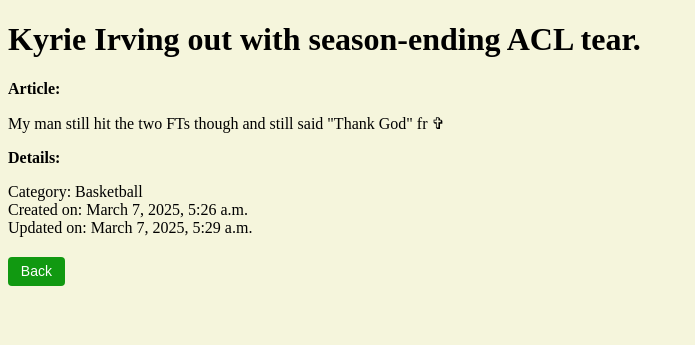
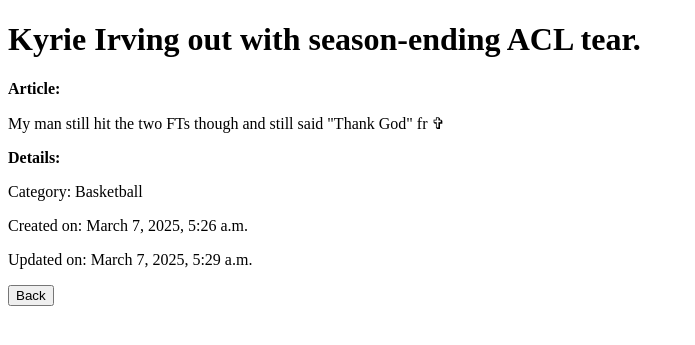
Before and after one commit to icepicklife/hobbysite-E-10, a Django app: page /wiki/article/3/ in a window 1280 px wide. Shown: the top 345 px of the page, without its empty margins (0-695 px from the left). Run offline with Django 5.2, Linux system fonts and the light colour scheme; data comes from the database, SQL or seed files in the repository.

Commit message:
removed css
might mess up stuff

```diff
--- a/hobbysite/settings.py
+++ b/hobbysite/settings.py
@@ -30,8 +30,6 @@
 DEBUG = True
 
 ALLOWED_HOSTS = []
-
-STATICFILES_DIRS = [os.path.join(BASE_DIR, "static")]
 
 # Application definition
 
--- a/static/css/styles.css
+++ /dev/null
@@ -1,32 +0,0 @@
-body {
-    background-color: beige;
-}
-
-/* this is bad practice, should be titles and not all of h2 in general, but CSS isnt graded here so yeah */
-h2 a {
-    text-decoration: underline;
-    font-size: 1.5rem;
-    color: palevioletred;
-    transition: color 0.3s ease;
-}
-
-h2 a:hover {
-    color: #007BFF;
-  }
-
-.details p {
-    margin: 0;
-}
-
-/* from my other project */
-.back-button {
-    margin-top: 1.25rem;
-    padding: 0.4rem 0.8rem;
-    font-size: 0.875rem;
-    color: #fff;
-    background-color: #191;
-    border: none;
-    border-radius: 4px;
-    cursor: pointer;
-    transition: background-color 0.3s ease;
-  }
--- a/templates/base.html
+++ b/templates/base.html
@@ -7,8 +7,7 @@
         <title>
             {% block title %}Default Title{% endblock %}
         </title>
-        <link rel="stylesheet" type="text/css" href="{%static 'css/styles.css' %}">
-        {% block styles %}{% endblock %} <!-- oh this is for internal CSS pala -->
+        {% block styles %}{% endblock %}
     </head>
     <body>
         {% block content %}{% endblock %}
--- a/wiki/templates/wiki/article_detail.html
+++ b/wiki/templates/wiki/article_detail.html
@@ -11,10 +11,10 @@
     <p><b>Article:</b></p>
     <p>{{ article.entry }}</p>
     <p><b>Details:</b></p>
-    <div class="details">
+    <div>
         <p>Category: {{ article.category }}</p>
         <p>Created on: {{ article.created_on }}</p>
         <p>Updated on: {{ article.updated_on }}</p>
     </div>
-    <button class="back-button" onclick="window.history.back()">Back</button>
+    <button onclick="window.history.back()">Back</button>
 {% endblock %}
```
